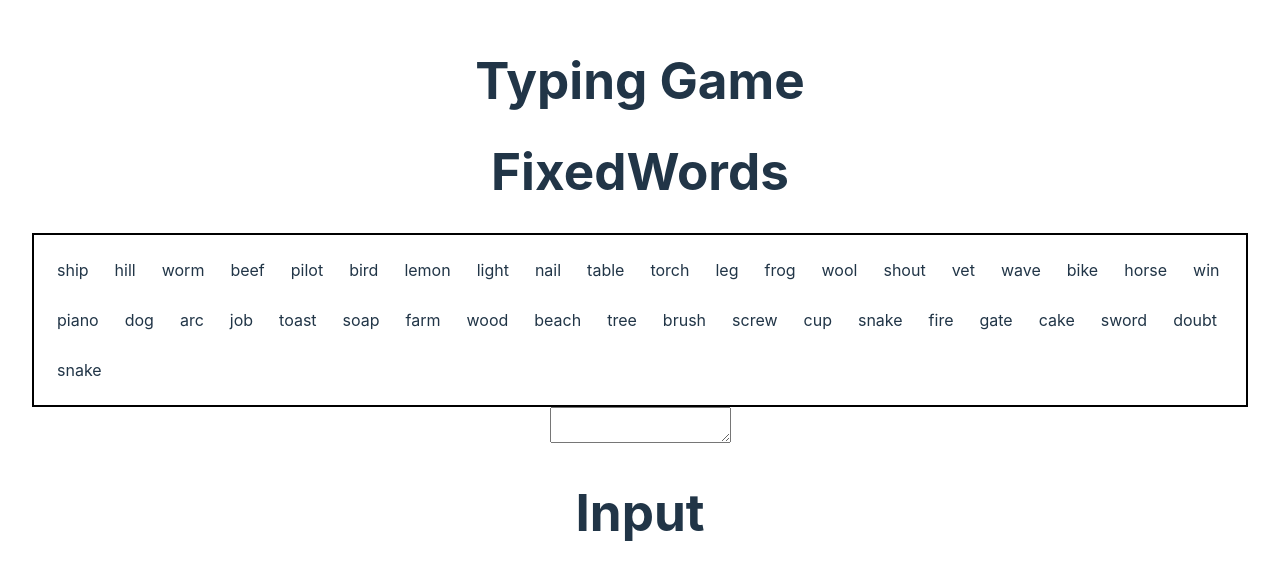
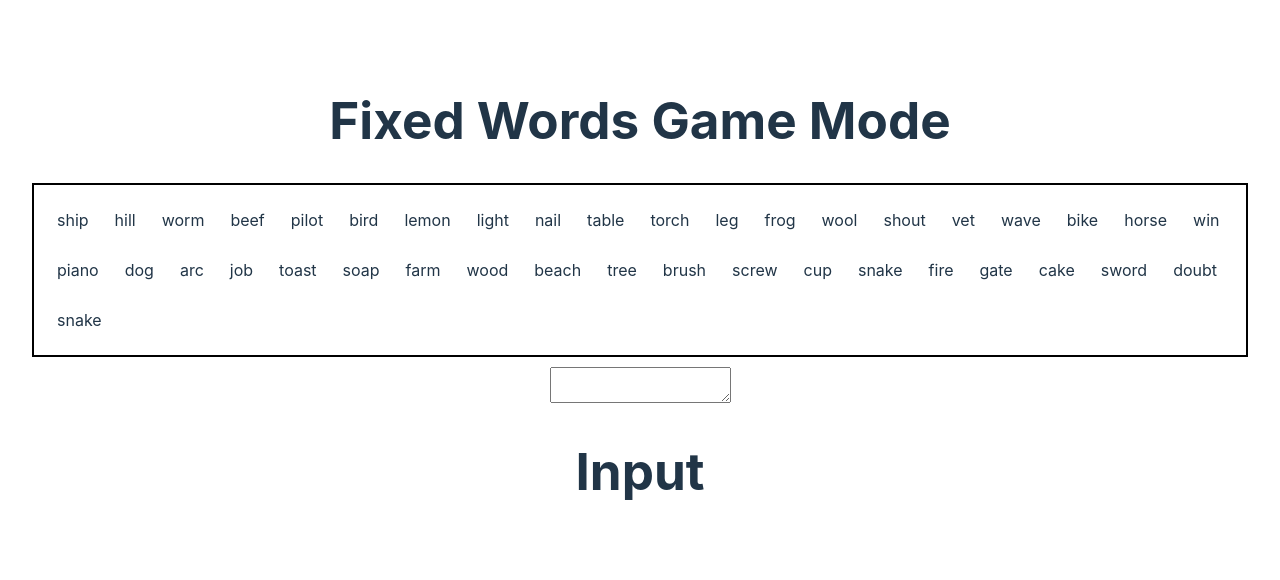
Before and after one commit to johnww15/Typing-game, a React (Vite) app: page / in a window 1280 px wide. Shown: the part 104-684 px from the top of the page. Built offline with nearby package versions, Linux system fonts and the light colour scheme.

Commit message:
cleared unnecessary HTML and slight CSS styling

```diff
--- a/src/App.css
+++ b/src/App.css
@@ -27,6 +27,7 @@
   border: 2px solid black;
   box-sizing: border-box;
   padding: 10px;
+  margin-bottom: 10px;
 }
 
 .fixedwords-word{
--- a/src/App.jsx
+++ b/src/App.jsx
@@ -7,7 +7,6 @@ export default function App() {
   return (
     <>
       <div>
-        <h1>Typing Game</h1>
         <Game />
         <Input />
       </div>
--- a/src/components/FixedWords.jsx
+++ b/src/components/FixedWords.jsx
@@ -87,7 +87,7 @@ export default function FixedWords() {
 
   return (
     <>
-      <h1>FixedWords</h1>
+      <h1>Fixed Words Game Mode</h1>
       <div data-testid="fixedwords" className="fixedwords-display">
         {initialized && renderFixedWords()}
       </div>
```
